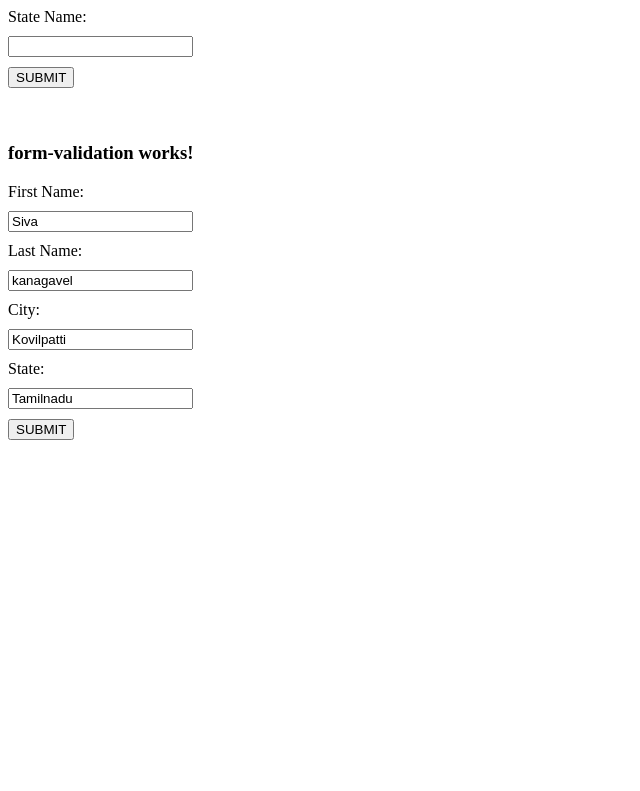
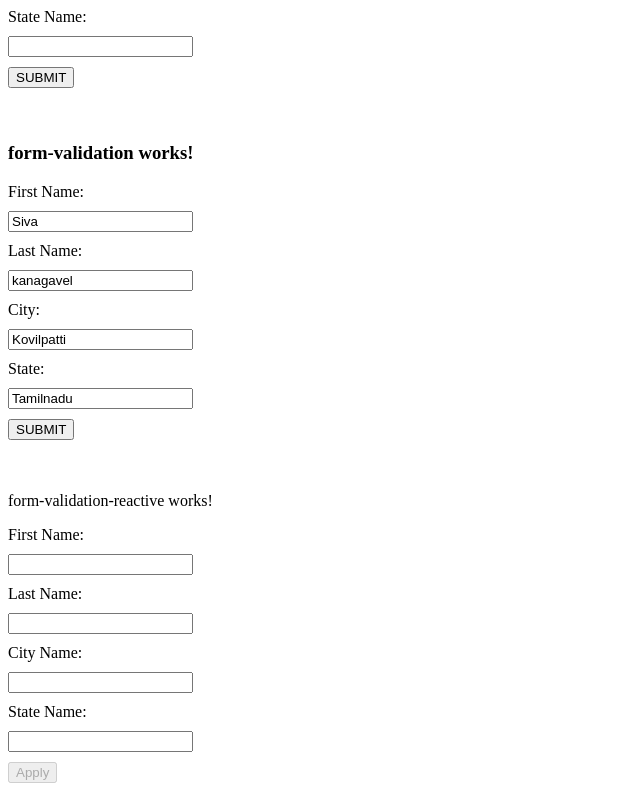
Before and after one commit to sivaKrish96/angular-tutorial, an Angular app: page / in a window 1280 px wide. Shown: the part 1757-2548 px from the top of the page, without its empty margins (0-640 px from the left). Before the commit the page ends 2205 px from the top, so only its background shows below. Built offline with nearby package versions, Linux system fonts and the light colour scheme.

Commit message:
The error handling and form validation on reactive forms as well as in template forms was done

```diff
--- a/src/app/angular-forms/angular-forms.component.html
+++ b/src/app/angular-forms/angular-forms.component.html
@@ -4,7 +4,9 @@
     <input type="text" name="fname" [(ngModel)]="contact.firstName" />
 
     <label for="lname">Last Name:</label>
-    <input type="text" name="lname" [(ngModel)]="contact.lastName" />
+    <!-- here we are using the pattern html attribute to check the enter value contains only character
+         based on regular expression... -->
+    <input type="text" name="lname" [(ngModel)]="contact.lastName" pattern="^[a-zA-Z]+$" />
 
     <label for="email">Email ID:</label>
     <input type="email" name="email" [(ngModel)]="contact.emailid" />
--- a/src/app/app.component.html
+++ b/src/app/app.component.html
@@ -15,3 +15,5 @@
 <app-reactive-forms></app-reactive-forms>
 <br><br>
 <app-form-validation></app-form-validation>
+<br><br>
+<app-form-validation-reactive></app-form-validation-reactive>
--- a/src/app/form-validation-reactive/form-validation-reactive.component.css
+++ b/src/app/form-validation-reactive/form-validation-reactive.component.css
@@ -0,0 +1,23 @@
+form {
+    display: flex;
+    flex-direction: column;
+    gap: 10px;
+    width: 30%;
+    justify-content: left;
+    align-items: flex-start;
+}
+
+.checkbox_wrapper {
+    display: flex;
+    flex-direction: row;
+    gap: 5px;
+}
+
+.nested-form-group {
+    display: flex;
+    flex-direction: column;
+    gap: 10px;
+    width: 30%;
+    justify-content: left;
+    align-items: flex-start;
+}
--- a/src/app/form-validation-reactive/form-validation-reactive.component.html
+++ b/src/app/form-validation-reactive/form-validation-reactive.component.html
@@ -1 +1,21 @@
 <p>form-validation-reactive works!</p>
+<form [formGroup]="contactForm" (submit)="onSubmit()">
+    <label for="fname">First Name:</label>
+    <input name="fname" type="text" formControlName="firstName" />
+    <span *ngIf="!firstname?.valid && (firstname?.touched && firstname?.dirty)">
+        First Name id Invalid
+    </span>
+
+    <label for="lname">Last Name:</label>
+    <input name="lname" type="text" formControlName="lastName" />
+
+    <div class="nested-form-group" formGroupName="address">
+        <label for="city">City Name:</label>
+        <input name="city" type="text" formControlName="city" />
+
+        <label for="state">State Name:</label>
+        <input name="state" type="text" formControlName="state" />
+    </div>
+
+    <button type="submit" [disabled]="!contactForm.valid">Apply</button>
+</form>
--- a/src/app/form-validation-reactive/form-validation-reactive.component.ts
+++ b/src/app/form-validation-reactive/form-validation-reactive.component.ts
@@ -1,4 +1,5 @@
 import { Component } from '@angular/core';
+import { FormControl, FormGroup, Validators } from '@angular/forms';
 
 @Component({
   selector: 'app-form-validation-reactive',
@@ -6,5 +7,22 @@ import { Component } from '@angular/core';
   styleUrls: ['./form-validation-reactive.component.css']
 })
 export class FormValidationReactiveComponent {
+  contactForm = new FormGroup({
+    // here we are adding the validators for every field you may have to add the more than one varibale also
+    // you able to add it as a second argument to the FormControl
+    firstName: new FormControl('',[Validators.required, Validators.minLength(10)]),
+    lastName: new FormControl('', [Validators.required]),
+    address: new FormGroup({
+      city: new FormControl('', [Validators.required]),
+      state: new FormControl('', [Validators.required])
+    })
+  })
 
+  get firstname(){
+    return this.contactForm.get('firstName')
+  }
+
+  onSubmit(){
+    console.log(this.contactForm)
+  }
 }
```
